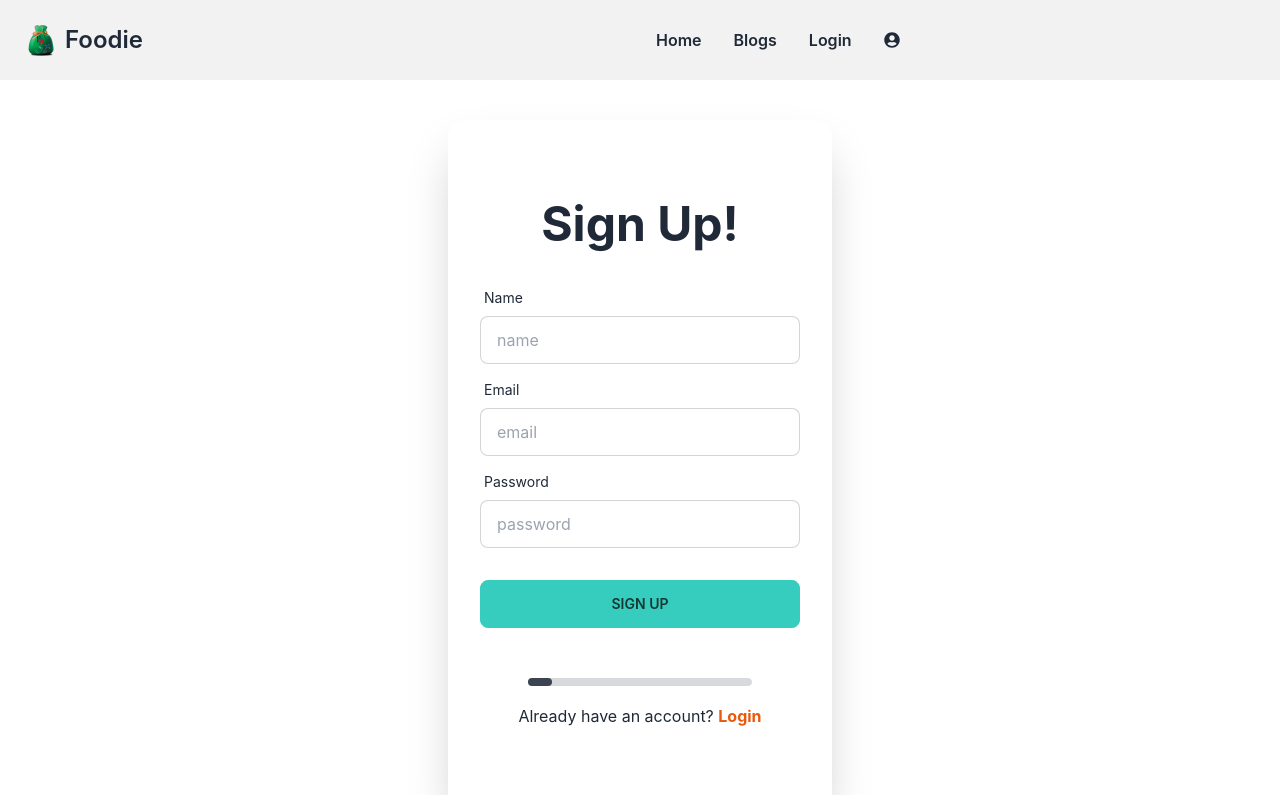
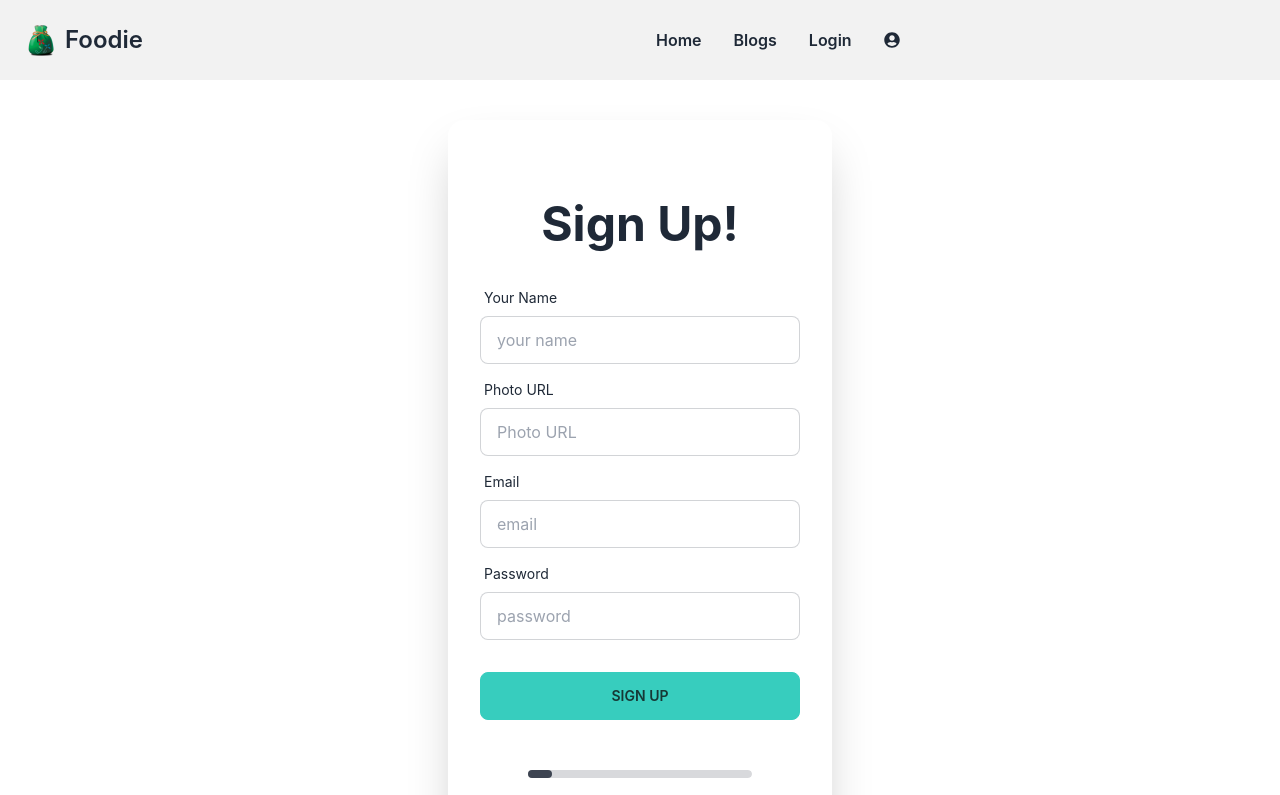
Before and after one commit to arfan36/d-116-m-70-assignment-11-client-nov-7, a React (Create React App) app: page /signup in a window 1280 px wide. Shown: the top 795 px of the page. Built offline with nearby package versions, Linux system fonts and the light colour scheme; no server answers.

Commit message:
profile name, picture feature added

```diff
--- a/src/Pages/Home/ServiceDetails/ServiceDetails.js
+++ b/src/Pages/Home/ServiceDetails/ServiceDetails.js
@@ -31,7 +31,7 @@ const ServiceDetails = () => {
                     </p>
                     <p> {description} </p>
                     <Link to={`/add-review/${_id}`}>
-                        <button className='btn btn-outline btn-accent w-full font-bold'>Post Review</button>
+                        <button className='btn btn-outline btn-accent w-full font-bold'>Post / Edit Review</button>
                     </Link>
                 </div>
             </div>
--- a/src/Pages/SignUp/SignUp.js
+++ b/src/Pages/SignUp/SignUp.js
@@ -2,22 +2,22 @@ import React, { useContext, useState } from 'react';
 import toast from 'react-hot-toast';
 import { Link, useNavigate } from 'react-router-dom';
 import { setAuthToken } from '../../api/auth';
-// import img from '../../assets/images/login/login.svg';
 import { AuthContext } from '../../contexts/AuthProvider/AuthProvider';
 import useTitle from '../../hooks/useTitle';
 
 const SignUp = () => {
+    useTitle('Sign Up - ');
     const [error, setError] = useState('');
 
-    useTitle('Sign Up - ');
-
-    const { createUser } = useContext(AuthContext);
+    const { createUser, updateUserProfile } = useContext(AuthContext);
     const navigate = useNavigate();
 
     // handle sign up
     const handleSignUp = (event) => {
         event.preventDefault();
         const form = event.target;
+        const name = form.name.value;
+        const photoURL = form.photoURL.value;
         const email = form.email.value;
         const password = form.password.value;
 
@@ -28,12 +28,23 @@ const SignUp = () => {
             setError('');
             form.reset();
             navigate('/login');
+            updateProfileInfo(name, photoURL);
             toast.success('Successfully signup, Please login');
         }).catch((err) => {
             console.error('err', err);
             setError(err.message);
         });
 
+    };
+
+    // update profile
+    const updateProfileInfo = (name, photoURL) => {
+        const profile = {
+            displayName: name,
+            photoURL: photoURL
+        };
+
+        updateUserProfile(profile);
     };
 
     return (
@@ -44,9 +55,15 @@ const SignUp = () => {
                     <form onSubmit={handleSignUp} className="card-body">
                         <div className="form-control">
                             <label className="label">
-                                <span className="label-text">Name</span>
+                                <span className="label-text">Your Name</span>
                             </label>
-                            <input type="text" name='name' placeholder="name" className="input input-bordered" required />
+                            <input type="text" name='name' placeholder="your name" className="input input-bordered" required />
+                        </div>
+                        <div className="form-control">
+                            <label className="label">
+                                <span className="label-text">Photo URL</span>
+                            </label>
+                            <input type="text" name='photoURL' placeholder="Photo URL" className="input input-bordered" required />
                         </div>
                         <div className="form-control">
                             <label className="label">
```
